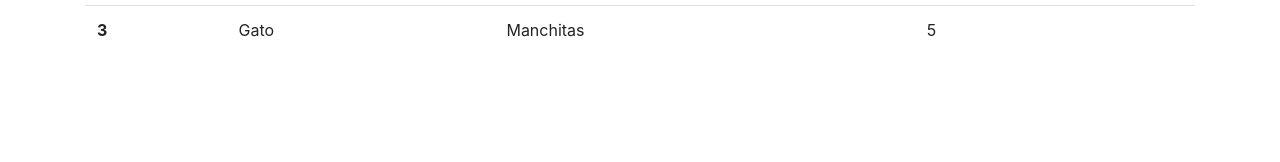
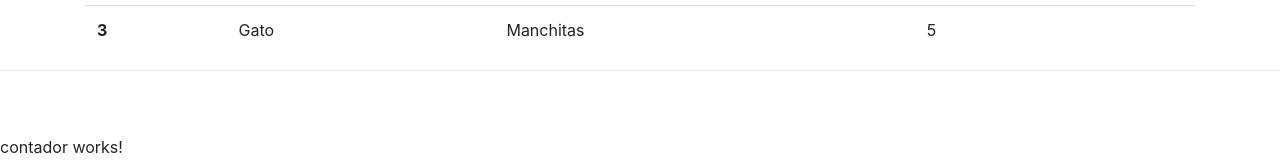
Before and after one commit to Joaquin-Developer/Angular10-first-project, an Angular app: page / in a window 1280 px wide. Shown: the part 790-952 px from the top of the page. Before the commit the page ends 860 px from the top, so only its background shows below. Built offline with nearby package versions, Linux system fonts and the light colour scheme.

Commit message:
agrego componente contador de ejercicio1

```diff
--- a/src/app/app.component.html
+++ b/src/app/app.component.html
@@ -25,3 +25,8 @@
 <br>
 <hr>
 <app-comp-prueba-ngfor></app-comp-prueba-ngfor>   <!-- Agrego todo el contenido del componente -->
+<hr>
+<br>
+<br>
+<!-- Agrego el componente contador del ejercicio1  -->
+<app-contador></app-contador>
--- a/src/app/app.module.ts
+++ b/src/app/app.module.ts
@@ -5,12 +5,14 @@ import { AppRoutingModule } from './app-routing.module';
 import { AppComponent } from './app.component';
 import { CabeceraComponent } from './cabecera/cabecera.component';
 import { CompPruebaNgforComponent } from './comp-prueba-ngfor/comp-prueba-ngfor.component';
+import { ContadorComponent } from './contador/contador.component';
 
 @NgModule({
   declarations: [
     AppComponent,
     CabeceraComponent,
-    CompPruebaNgforComponent
+    CompPruebaNgforComponent,
+    ContadorComponent
   ],
   imports: [
     BrowserModule,
--- /dev/null
+++ b/src/app/contador/contador.component.html
@@ -0,0 +1 @@
+<p>contador works!</p>
--- /dev/null
+++ b/src/app/contador/contador.component.ts
@@ -0,0 +1,15 @@
+import { Component, OnInit } from '@angular/core';
+
+@Component({
+  selector: 'app-contador',
+  templateUrl: './contador.component.html',
+  styleUrls: ['./contador.component.css']
+})
+export class ContadorComponent implements OnInit {
+
+  constructor() { }
+
+  ngOnInit(): void {
+  }
+
+}
```
Also changed, not shown: src/app/contador/contador.component.css (added), 1 other file (tests, documents, lock files or other folders).
